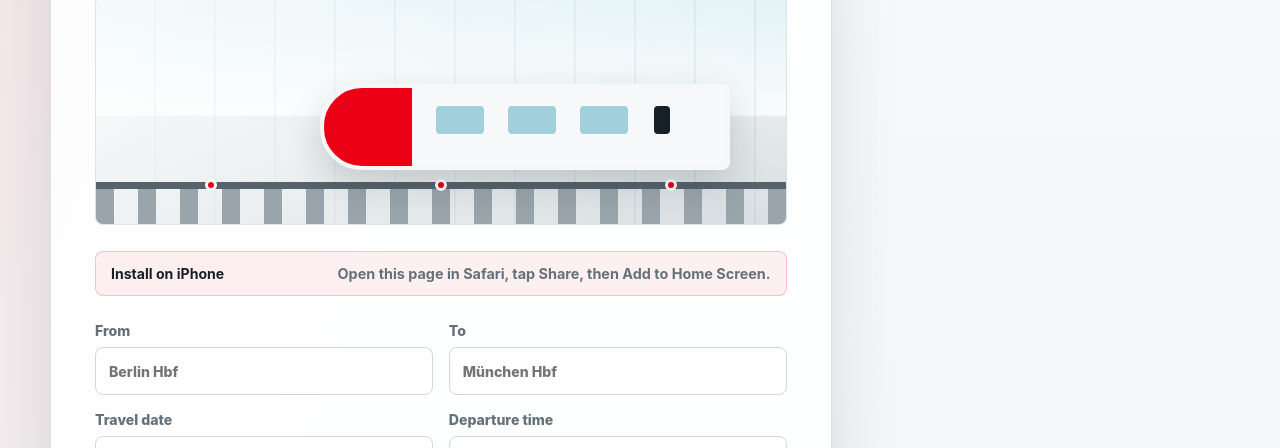
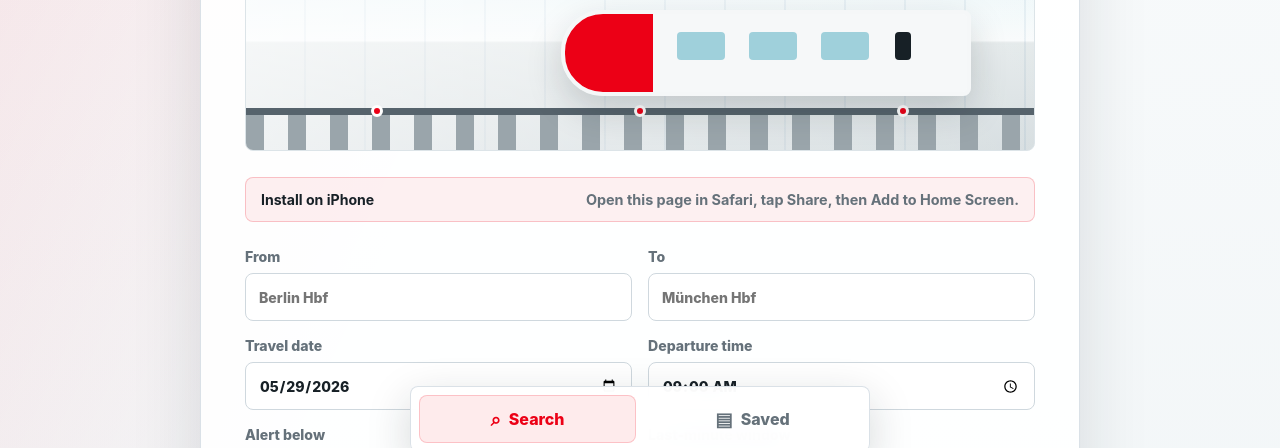
Before and after one commit to zhangkaichen99-hash/db, a plain HTML site: page index.html in a window 1280 px wide. Shown: the part 336-784 px from the top of the page. Drawn offline with Linux system fonts and the light colour scheme.

Commit message:
Add files via upload

```diff
--- a/service-worker.js
+++ b/service-worker.js
@@ -1,9 +1,9 @@
-const CACHE_NAME = "db-ticket-watcher-v2";
+const CACHE_NAME = "db-ticket-watcher-v3";
 const APP_ASSETS = [
   "./",
   "./index.html",
-  "./styles.css",
-  "./app.js",
+  "./styles.css?v=4",
+  "./app.js?v=4",
   "./manifest.webmanifest",
   "./icons/icon-192.png",
   "./icons/icon-512.png",
--- a/styles.css
+++ b/styles.css
@@ -20,6 +20,7 @@
 body {
   min-height: 100vh;
   margin: 0;
+  padding-bottom: calc(78px + env(safe-area-inset-bottom));
   color: var(--ink);
   background:
     linear-gradient(115deg, rgba(236, 0, 22, 0.09), transparent 34%),
@@ -34,9 +35,7 @@ select {
 
 .app-shell {
   display: grid;
-  grid-template-columns: minmax(0, 1.35fr) minmax(340px, 0.65fr);
-  gap: 22px;
-  width: min(1180px, calc(100% - 32px));
+  width: min(880px, calc(100% - 32px));
   min-height: calc(100vh - 32px);
   margin: 16px auto;
 }
@@ -60,6 +59,14 @@ select {
 .saved-panel {
   padding: 22px;
   overflow: hidden;
+}
+
+.app-screen {
+  min-width: 0;
+}
+
+.app-screen[hidden] {
+  display: none;
 }
 
 .title-row,
@@ -338,9 +345,7 @@ button {
 .saved-routes {
   display: grid;
   gap: 14px;
-  max-height: calc(100vh - 136px);
   margin-top: 20px;
-  overflow: auto;
   padding-right: 4px;
 }
 
@@ -433,15 +438,51 @@ dd {
   display: block;
 }
 
+.bottom-tabs {
+  position: fixed;
+  right: max(12px, env(safe-area-inset-right));
+  bottom: max(12px, env(safe-area-inset-bottom));
+  left: max(12px, env(safe-area-inset-left));
+  z-index: 20;
+  display: grid;
+  grid-template-columns: repeat(2, 1fr);
+  gap: 8px;
+  max-width: 460px;
+  margin: 0 auto;
+  border: 1px solid rgba(217, 224, 230, 0.95);
+  border-radius: 8px;
+  padding: 8px;
+  background: rgba(255, 255, 255, 0.94);
+  box-shadow: 0 14px 44px rgba(23, 32, 38, 0.18);
+  backdrop-filter: blur(16px);
+}
+
+.tab-button {
+  display: flex;
+  align-items: center;
+  justify-content: center;
+  gap: 8px;
+  min-height: 48px;
+  border: 1px solid transparent;
+  background: transparent;
+  color: var(--muted);
+}
+
+.tab-button span {
+  font-size: 1.15rem;
+  line-height: 1;
+}
+
+.tab-button.active {
+  border-color: rgba(236, 0, 22, 0.18);
+  background: rgba(236, 0, 22, 0.08);
+  color: var(--db-red);
+}
+
 @media (max-width: 860px) {
   .app-shell {
-    grid-template-columns: 1fr;
     width: min(100% - 20px, 680px);
     margin: 10px auto;
-  }
-
-  .saved-routes {
-    max-height: none;
   }
 }
 
```
